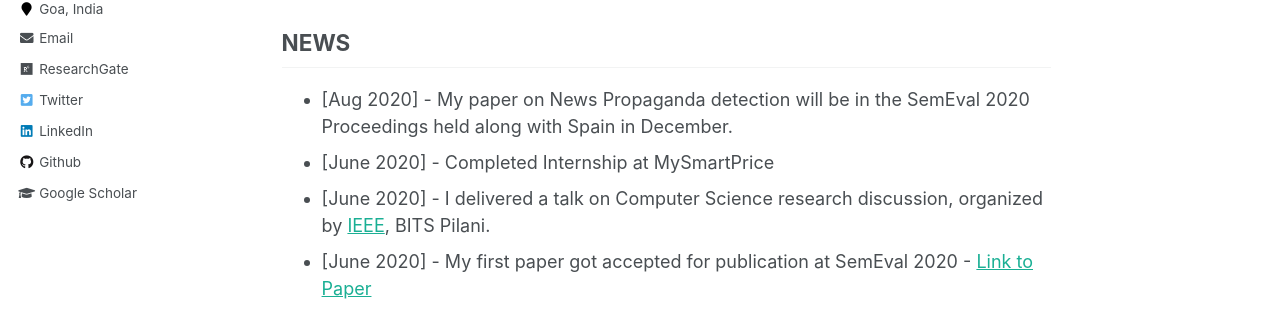
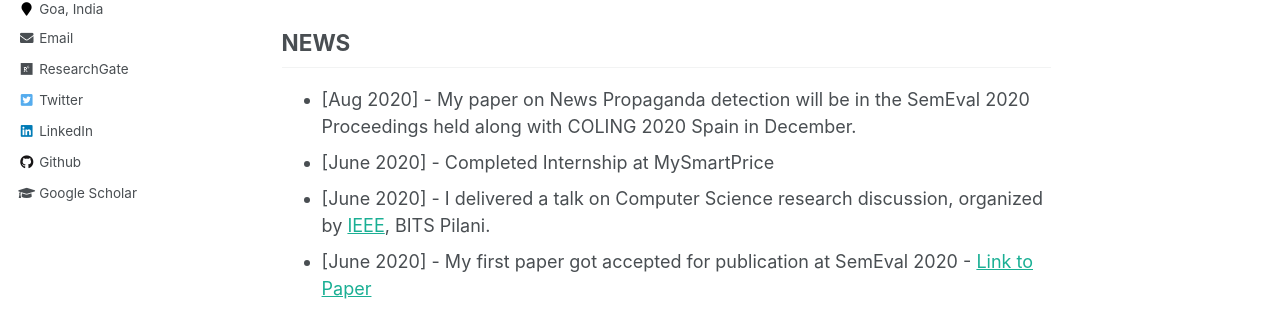
Before and after one commit to someshsingh22/someshsingh22.github.io, a Jekyll site: the page built from _pages/about.md, in a window 1280 px wide and 988 px high. Shown: the part 416-725 px from the top of the window. Built offline with Jekyll 4.4.1, drawn with Linux system fonts in a browser that asks for light colours.

```diff
--- a/_pages/about.md
+++ b/_pages/about.md
@@ -12,7 +12,7 @@ I am a Junior Year Undergraduate at [BITS Pilani Goa Campus](https://www.bits-pi
 I am currently a research intern at [MIDAS](http://midas.iiitd.edu.in/) Labs. I am working with automatic text scoring systems alongside pursuing my research on Indian languages with the [CS Department, BITS Goa](https://www.bits-pilani.ac.in/goa/ComputerScienceInformationsSystems/ComputerScienceandInformationSystems). Previously I was a data science intern at [My Smart Price](https://www.mysmartprice.com) and worked on rule-based recommendation engines. I am also interested in competitive programming, web development, and play casual chess.
 
 ## NEWS
-* \[Aug 2020\] - My paper on News Propaganda detection will be in the SemEval 2020 Proceedings held along with Spain in December.
+* \[Aug 2020\] - My paper on News Propaganda detection will be in the SemEval 2020 Proceedings held along with COLING 2020 Spain in December.
 * \[June 2020\] - Completed Internship at MySmartPrice
 * \[June 2020\] - I delivered a talk on Computer Science research discussion, organized by [IEEE](https://www.bits-pilani.ac.in/goa/chapters), BITS Pilani.
 * \[June 2020\] - My first paper got accepted for publication at SemEval 2020 - [Link to Paper](https://arxiv.org/abs/2006.00593)
```
